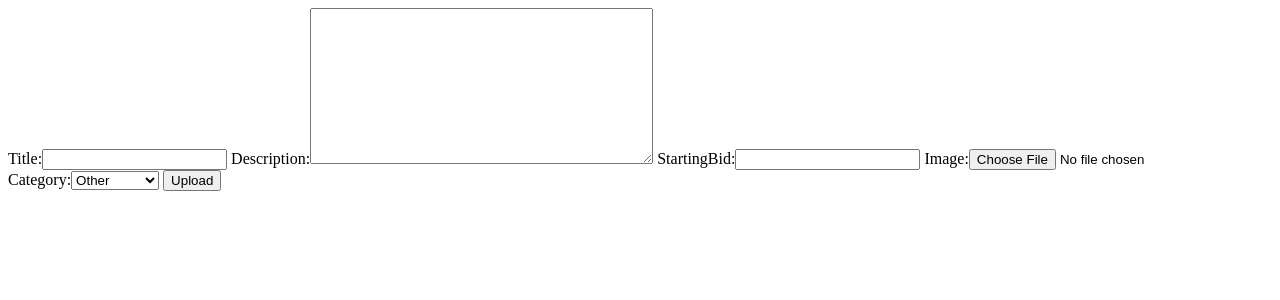
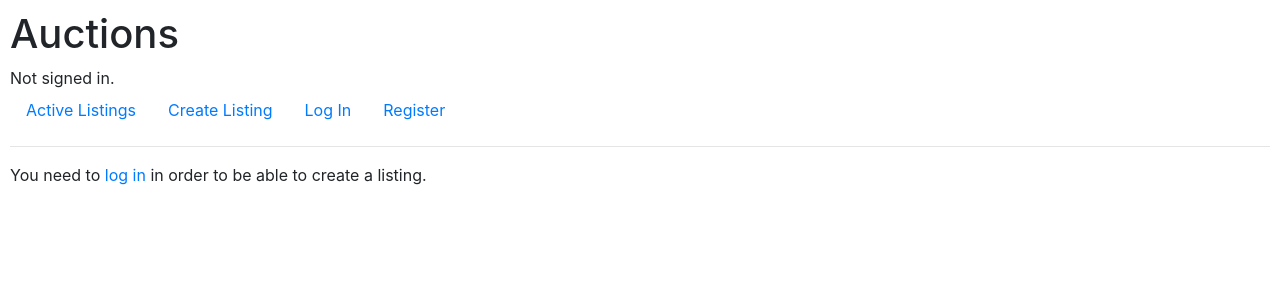
Before and after one commit to maker43/commerce, a Django app: template auctions/templates/auctions/create.html in a window 1280 px wide. Shown: the top 300 px of the page. Run offline with Django 3.2, Linux system fonts and the light colour scheme; the template is opened without the code that fills it: values that come from a table or form of the project are taken from there, others are empty; parts of the project's set-up code (start-up, migrations or seed data) failed here and were passed over; some libraries are stand-ins or nearby versions.

Commit message:
Bids first draft

```diff
--- a/auctions/forms.py
+++ b/auctions/forms.py
@@ -4,4 +4,4 @@ from .models import Listing
 class ListingForm(forms.ModelForm):
     class Meta:
         model = Listing
-        fields = '__all__'
+        exclude = ["active", "listedBy", "created"]
--- a/auctions/models.py
+++ b/auctions/models.py
@@ -1,5 +1,6 @@
 from django.contrib.auth.models import AbstractUser
 from django.db import models
+from django.contrib.auth import get_user_model
 
 
 class User(AbstractUser):
@@ -10,6 +11,9 @@ class Listing(models.Model):
     description = models.TextField(max_length=400)
     startingBid = models.IntegerField()
     image = models.ImageField(upload_to = 'images')
+    listedBy = models.ForeignKey(get_user_model(), on_delete=models.CASCADE)
+    createdOn = models.DateTimeField(auto_now_add=True)
+    active = models.BooleanField(default=False)
 
     class Category(models.TextChoices):
         sports = "Sports"
@@ -21,3 +25,18 @@ class Listing(models.Model):
     category = models.CharField(max_length=15, choices=Category.choices, default="Other")
     def __str__(self):
         return f"{self.title}"
+
+class Bids(models.Model):
+
+    listing = models.ForeignKey(Listing, on_delete=models.CASCADE)
+    seller = models.ForeignKey(get_user_model(), on_delete=models.CASCADE)
+    bidder = models.ForeignKey(get_user_model(), on_delete=models.CASCADE, blank=True)
+    bid = models.IntegerField()
+
+
+    # Bids need to be related to the Listing and to the User, so table should have User ralated to the bid by
+    # having the biggest bid and user that has posted that Listing
+    #                  ##BID
+    #             ## Seller## Listing (starting bid)
+    #             ## Buyer ## Highest Bidder ##
+    #             #
--- a/auctions/templates/auctions/create.html
+++ b/auctions/templates/auctions/create.html
@@ -1,13 +1,15 @@
-<!DOCTYPE html>
-<html lang="en">
-    <head>
-        <title> Create Listing</title>
-    </head>
-    <body>
-        <form method="POST" enctype="multipart/form-data">
-            {% csrf_token %}
-            {{ form }}
-            <button type="submit">Upload</button>
-        </form>
-    </body>
-</html>
+{% extends 'auctions/layout.html' %}
+
+{% block title %} Create Listing {% endblock %}
+
+{% block body %}
+    {% if user.is_authenticated %}
+    <form method="POST" enctype="multipart/form-data">
+        {% csrf_token %}
+        {{ form.as_p }}
+        <button type="submit">Upload</button>
+    </form>
+    {% else %}
+    You need to <a href= "{% url 'login' %}"> log in </a> in order to be able to create a listing.
+    {% endif %}
+{% endblock %}
--- a/auctions/templates/auctions/layout.html
+++ b/auctions/templates/auctions/layout.html
@@ -20,6 +20,9 @@
             <li class="nav-item">
                 <a class="nav-link" href="{% url 'index' %}">Active Listings</a>
             </li>
+            <li>
+                <a class="nav-link" href="{% url 'create' %}">Create Listing</a>
+            </li>
             {% if user.is_authenticated %}
                 <li class="nav-item">
                     <a class="nav-link" href="{% url 'logout' %}">Log Out</a>
--- a/auctions/urls.py
+++ b/auctions/urls.py
@@ -7,5 +7,6 @@ urlpatterns = [
     path("login", views.login_view, name="login"),
     path("logout", views.logout_view, name="logout"),
     path("register", views.register, name="register"),
-    path("create", views.create, name="create")
+    path("create", views.create, name="create"),
+    path("listing_page", views.listing_page, name="listing_page")
 ]
--- a/auctions/views.py
+++ b/auctions/views.py
@@ -82,3 +82,5 @@ def create(request):
     return render(request, "auctions/create.html",{
         "form":form
     })
+
+def listing_page(request):
```
